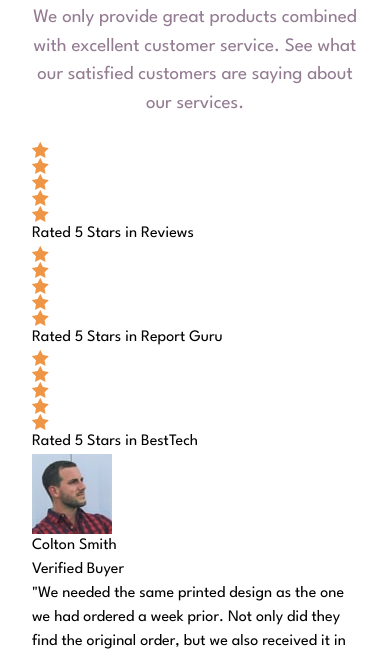
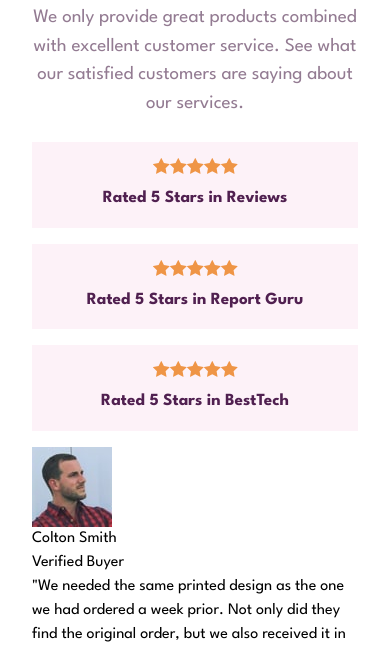
Before and after one commit to flaviare1s/social-proof-section, a website: page src/index.html in a window 390 px wide. Shown: the part 160-810 px from the top of the page. Drawn offline with Linux system fonts and the light colour scheme.

Commit message:
Making the responsiveness

```diff
--- a/src/index.html
+++ b/src/index.html
@@ -27,34 +27,36 @@
 
       <section class="md:col-span-1">
         <div>
-          <div>
+          <div class="bg-pink-50 flex flex-col items-center p-4 mb-4 md:flex-row md:max-w-md md:gap-6 md:justify-start">
+            <div class="flex flex-row">
               <img src="../images/icon-star.svg" alt="Star Icon">
               <img src="../images/icon-star.svg" alt="Star Icon">
               <img src="../images/icon-star.svg" alt="Star Icon">
               <img src="../images/icon-star.svg" alt="Star Icon">
               <img src="../images/icon-star.svg" alt="Star Icon">
             </div>
-          <p>Rated 5 Stars in Reviews</p>
+            <p class="text-veryDarkMagenta text-base font-bold pt-3">Rated 5 Stars in Reviews</p>
           </div>
-        <div>
-          <div>
+        </div>
+        <div class="bg-pink-50 flex flex-col items-center p-4 mb-4 md:flex-row md:max-w-md md:gap-6 md:justify-center">
+          <div class="flex flex-row">
             <img src="../images/icon-star.svg" alt="Star Icon">
             <img src="../images/icon-star.svg" alt="Star Icon">
             <img src="../images/icon-star.svg" alt="Star Icon">
             <img src="../images/icon-star.svg" alt="Star Icon">
             <img src="../images/icon-star.svg" alt="Star Icon">
           </div>
-          <p>Rated 5 Stars in Report Guru</p>
+          <p class="text-veryDarkMagenta text-base font-bold pt-3">Rated 5 Stars in Report Guru</p>
         </div>
-        <div>
-          <div>
+        <div class="bg-pink-50 flex flex-col items-center p-4 mb-4 md:flex-row md:max-w-md md:gap-6 md:justify-end">
+          <div class="flex flex-row">
             <img src="../images/icon-star.svg" alt="Star Icon">
             <img src="../images/icon-star.svg" alt="Star Icon">
             <img src="../images/icon-star.svg" alt="Star Icon">
             <img src="../images/icon-star.svg" alt="Star Icon">
             <img src="../images/icon-star.svg" alt="Star Icon">
           </div>
-          <p>Rated 5 Stars in BestTech</p>
+          <p class="text-veryDarkMagenta text-base font-bold pt-3">Rated 5 Stars in BestTech</p>
         </div>
       </section>
 
```
Also changed, not shown: src/output.css. Lines whose indentation alone changed are shown as unchanged.
